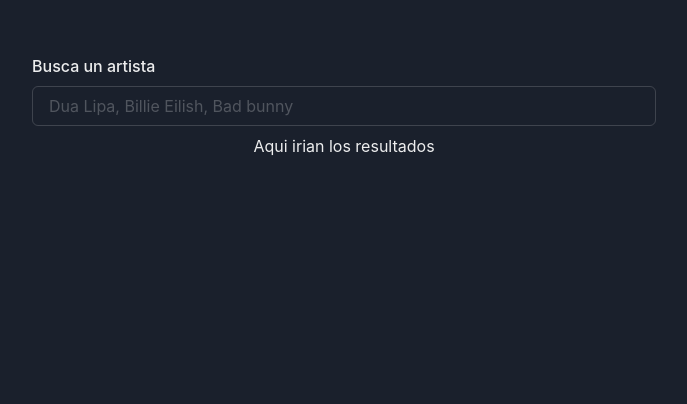
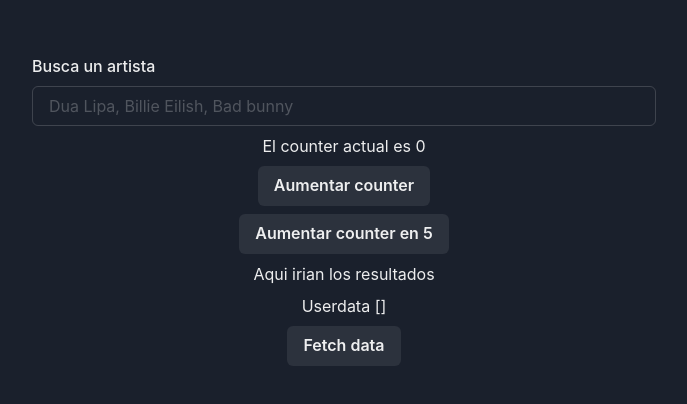
Before and after one commit to BigDog1400/quote-that, a Next.js app: page / in a window 1280 px wide. Shown: the part 106-510 px from the top of the page, without its empty margins (296-983 px from the left). Built offline with nearby package versions, Linux system fonts and the light colour scheme; no server answers.

Commit message:
feat: connect redux store

```diff
--- a/pages/_app.js
+++ b/pages/_app.js
@@ -1,10 +1,14 @@
 import { ChakraProvider } from "@chakra-ui/react";
+import { Provider } from "react-redux";
+import { store } from "../store";
 
 function MyApp({ Component, pageProps }) {
   return (
-    <ChakraProvider>
-      <Component {...pageProps} />
-    </ChakraProvider>
+    <Provider store={store}>
+      <ChakraProvider>
+        <Component {...pageProps} />
+      </ChakraProvider>
+    </Provider>
   );
 }
 
--- a/pages/index.js
+++ /dev/null
@@ -1,38 +0,0 @@
-import Head from "next/head";
-import {
-  Box,
-  Button,
-  ButtonGroup,
-  Center,
-  Container,
-  FormControl,
-  FormLabel,
-  Input,
-  IconButton,
-  HStack,
-  TagLabel,
-  Text,
-  VStack
-} from "@chakra-ui/react";
-import { SearchIcon } from "@chakra-ui/icons";
-
-export default function Home() {
-  return (
-    <Container maxW='container.xl'>
-      <VStack marginTop='20vh'>
-        <VStack w='50%'>
-          <FormControl id='email'>
-            <FormLabel>Busca un artista</FormLabel>
-            <Input
-              type='email'
-              placeholder='Dua Lipa, Billie Eilish, Bad bunny'
-            />
-          </FormControl>
-        </VStack>
-        <VStack>
-          <span>Aqui irian los resultados</span>
-        </VStack>
-      </VStack>
-    </Container>
-  );
-}
--- /dev/null
+++ b/pages/index.tsx
@@ -0,0 +1,61 @@
+import Head from "next/head";
+import {
+  Box,
+  Button,
+  ButtonGroup,
+  Center,
+  Container,
+  FormControl,
+  FormLabel,
+  Input,
+  IconButton,
+  HStack,
+  TagLabel,
+  Text,
+  VStack
+} from "@chakra-ui/react";
+import { useAppDispatch, useAppSelector } from "../lib/reduxHooks";
+import { increment, incrementByAmount } from "../lib/slices/counterSlice";
+import { fetchArtists } from "../lib/slices/artistSlice";
+import { STATUS } from "../types/statusRequestRedux";
+
+export default function Home() {
+  const counter = useAppSelector(({ counter }) => counter.value);
+  const artists = useAppSelector(({ artists }) => artists.data);
+  const statusFetchArtists = useAppSelector(({ artists }) => artists.status);
+  const dispatch = useAppDispatch();
+
+  return (
+    <Container maxW='container.xl'>
+      <VStack marginTop='20vh'>
+        <VStack w='50%'>
+          <FormControl id='email'>
+            <FormLabel>Busca un artista</FormLabel>
+            <Input
+              type='email'
+              placeholder='Dua Lipa, Billie Eilish, Bad bunny'
+            />
+          </FormControl>
+        </VStack>
+        <VStack>
+          <span>El counter actual es {counter}</span>
+          <Button onClick={() => dispatch(increment())}>
+            Aumentar counter
+          </Button>
+          <Button onClick={() => dispatch(incrementByAmount(5))}>
+            Aumentar counter en 5
+          </Button>
+          <span>Aqui irian los resultados</span>
+          {statusFetchArtists === STATUS.loading ? (
+            <span>Is loading</span>
+          ) : (
+            <span>Userdata {JSON.stringify(artists)}</span>
+          )}
+          <Button onClick={() => dispatch(fetchArtists("Lil Nas"))}>
+            Fetch data
+          </Button>
+        </VStack>
+      </VStack>
+    </Container>
+  );
+}
```
